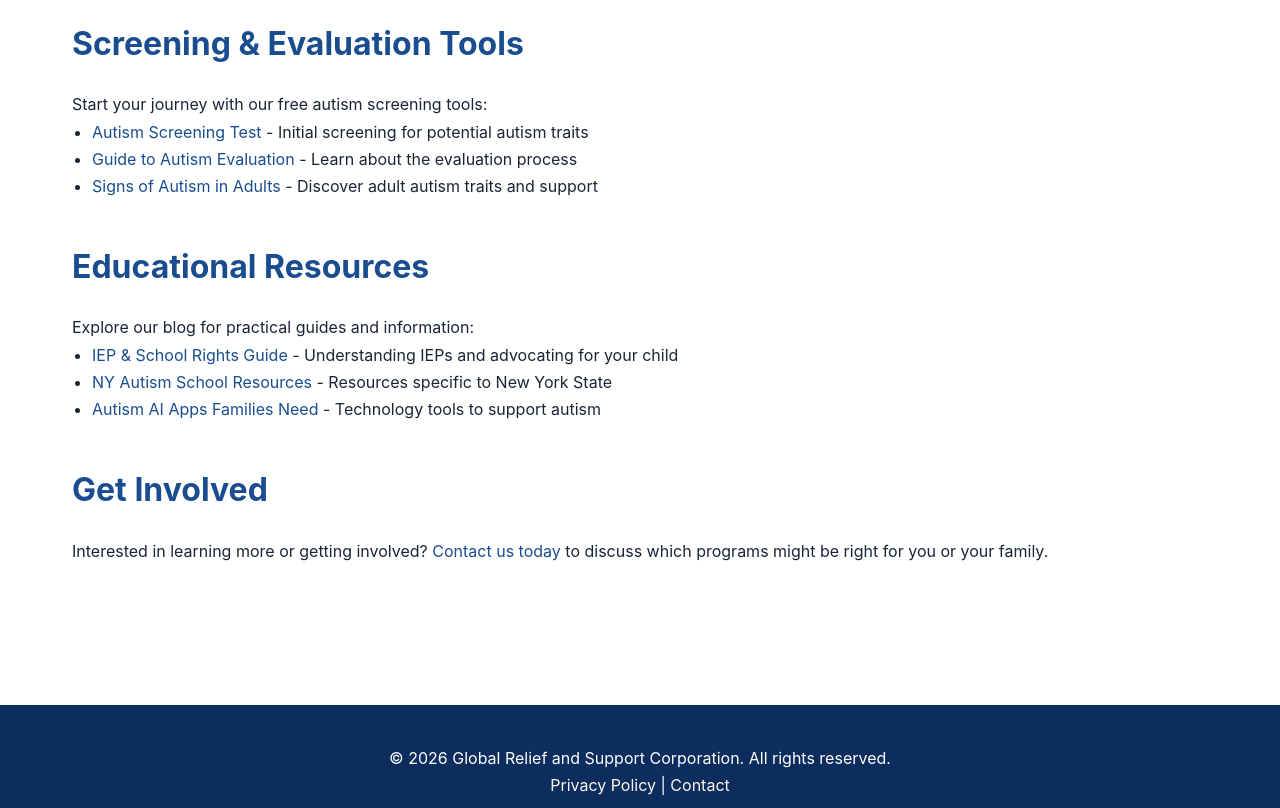
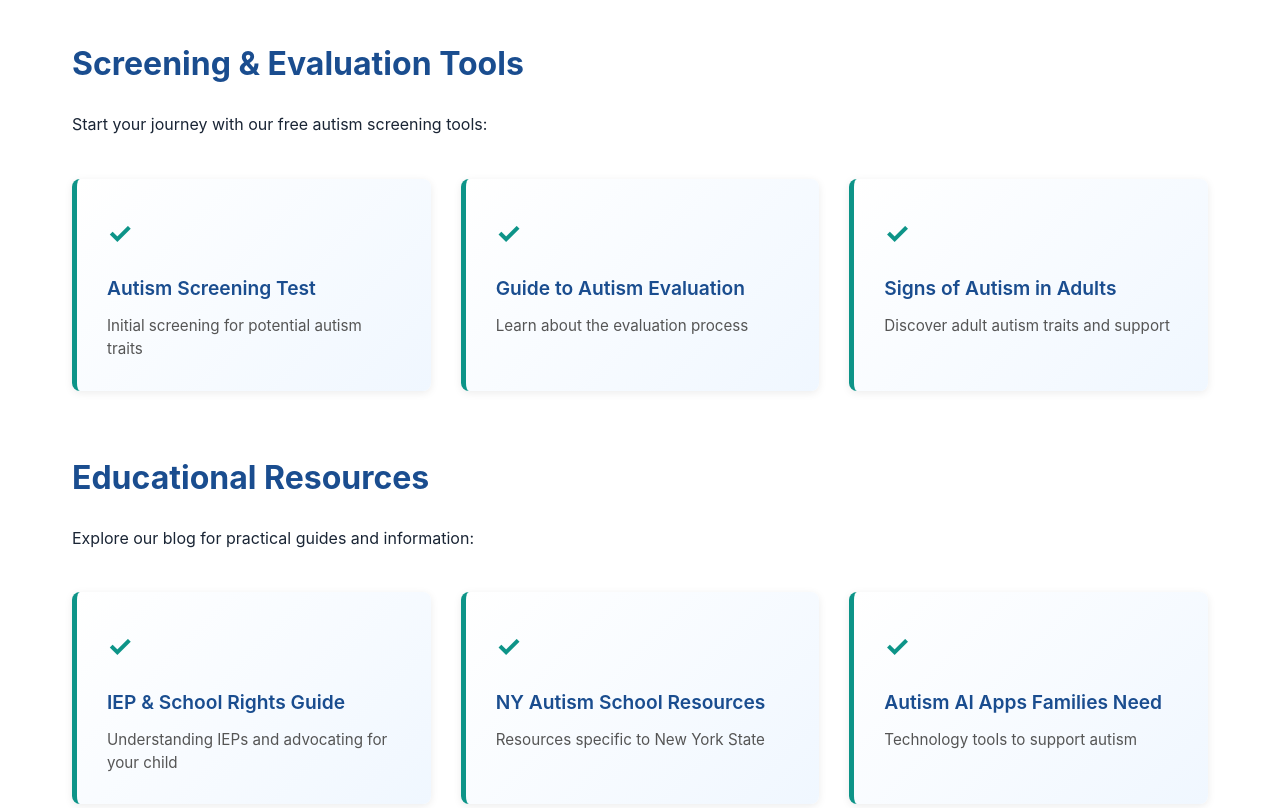
Before and after one commit to asadmunirbutt-lang/grscorp, a plain HTML site: page programs.html in a window 1280 px wide. Shown: the part 1320-2128 px from the top of the page. Drawn offline with Linux system fonts and the light colour scheme.

Commit message:
Redesign Screening Tools and Educational Resources sections with professional card layout
- Converted plain bullet lists to professional card grid
- Applied consistent theme colors (#1a4d8f, #0d9488, #f5f7fa)
- Added hover effects for better interactivity
- Improved visual hierarchy and spacing
- Cards match the professional program cards style
- Enhanced user experience with better visual appeal

```diff
--- a/programs.html
+++ b/programs.html
@@ -25,6 +25,39 @@
         .program-card { background: #f5f7fa; padding: 30px; border-radius: 8px; border-top: 4px solid #0d9488; }
         .program-card h3 { color: #1a4d8f; }
         .icon { font-size: 3rem; margin-bottom: 15px; }
+        .resource-card {
+            display: block;
+            background: linear-gradient(135deg, #ffffff 0%, #f0f7ff 100%);
+            padding: 30px;
+            border-radius: 8px;
+            border-left: 5px solid #0d9488;
+            text-decoration: none;
+            color: inherit;
+            transition: all 0.3s ease;
+            box-shadow: 0 2px 8px rgba(0,0,0,0.08);
+        }
+        .resource-card:hover {
+            transform: translateY(-4px);
+            box-shadow: 0 8px 20px rgba(13, 148, 136, 0.15);
+            border-left-color: #1a4d8f;
+        }
+        .resource-card h3 {
+            color: #1a4d8f;
+            font-size: 1.2rem;
+            margin: 15px 0 10px 0;
+            font-weight: 600;
+        }
+        .resource-card p {
+            color: #555;
+            font-size: 0.95rem;
+            margin: 0;
+            line-height: 1.5;
+        }
+        .resource-icon {
+            font-size: 1.8rem;
+            color: #0d9488;
+            font-weight: bold;
+        }
         footer { background: #0d2d5e; color: white; padding: 40px 32px; text-align: center; margin-top: 80px; }
         footer a { color: #fef8ec; }
     </style>
@@ -104,21 +137,45 @@
             </div>
         </div>
 
-        <h2>Screening & Evaluation Tools</h2>
+        <h2 style="margin-top: 60px;">Screening & Evaluation Tools</h2>
         <p>Start your journey with our free autism screening tools:</p>
-        <ul style="margin-left: 20px; margin-bottom: 20px;">
-            <li><a href="/autism-screening-test.html">Autism Screening Test</a> - Initial screening for potential autism traits</li>
-            <li><a href="/posts/how-to-get-autism-evaluation.html">Guide to Autism Evaluation</a> - Learn about the evaluation process</li>
-            <li><a href="/posts/signs-of-autism-in-adults.html">Signs of Autism in Adults</a> - Discover adult autism traits and support</li>
-        </ul>
+        <div class="programs-grid">
+            <a href="/autism-screening-test.html" class="resource-card">
+                <div class="resource-icon">✓</div>
+                <h3>Autism Screening Test</h3>
+                <p>Initial screening for potential autism traits</p>
+            </a>
+            <a href="/posts/how-to-get-autism-evaluation.html" class="resource-card">
+                <div class="resource-icon">✓</div>
+                <h3>Guide to Autism Evaluation</h3>
+                <p>Learn about the evaluation process</p>
+            </a>
+            <a href="/posts/signs-of-autism-in-adults.html" class="resource-card">
+                <div class="resource-icon">✓</div>
+                <h3>Signs of Autism in Adults</h3>
+                <p>Discover adult autism traits and support</p>
+            </a>
+        </div>
 
-        <h2>Educational Resources</h2>
+        <h2 style="margin-top: 60px;">Educational Resources</h2>
         <p>Explore our blog for practical guides and information:</p>
-        <ul style="margin-left: 20px; margin-bottom: 20px;">
-            <li><a href="/posts/autism-iep-guide.html">IEP & School Rights Guide</a> - Understanding IEPs and advocating for your child</li>
-            <li><a href="/posts/nys-autism-school-resources.html">NY Autism School Resources</a> - Resources specific to New York State</li>
-            <li><a href="/posts/autism-ai-apps-families-need.html">Autism AI Apps Families Need</a> - Technology tools to support autism</li>
-        </ul>
+        <div class="programs-grid">
+            <a href="/posts/autism-iep-guide.html" class="resource-card">
+                <div class="resource-icon">✓</div>
+                <h3>IEP & School Rights Guide</h3>
+                <p>Understanding IEPs and advocating for your child</p>
+            </a>
+            <a href="/posts/nys-autism-school-resources.html" class="resource-card">
+                <div class="resource-icon">✓</div>
+                <h3>NY Autism School Resources</h3>
+                <p>Resources specific to New York State</p>
+            </a>
+            <a href="/posts/autism-ai-apps-families-need.html" class="resource-card">
+                <div class="resource-icon">✓</div>
+                <h3>Autism AI Apps Families Need</h3>
+                <p>Technology tools to support autism</p>
+            </a>
+        </div>
 
         <h2>Get Involved</h2>
         <p>Interested in learning more or getting involved? <a href="/contact.html">Contact us today</a> to discuss which programs might be right for you or your family.</p>
```
